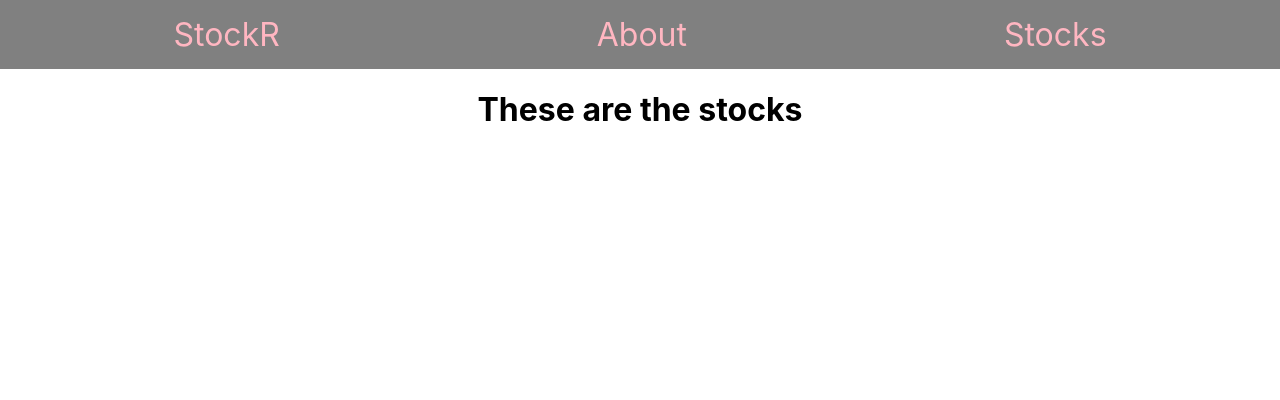
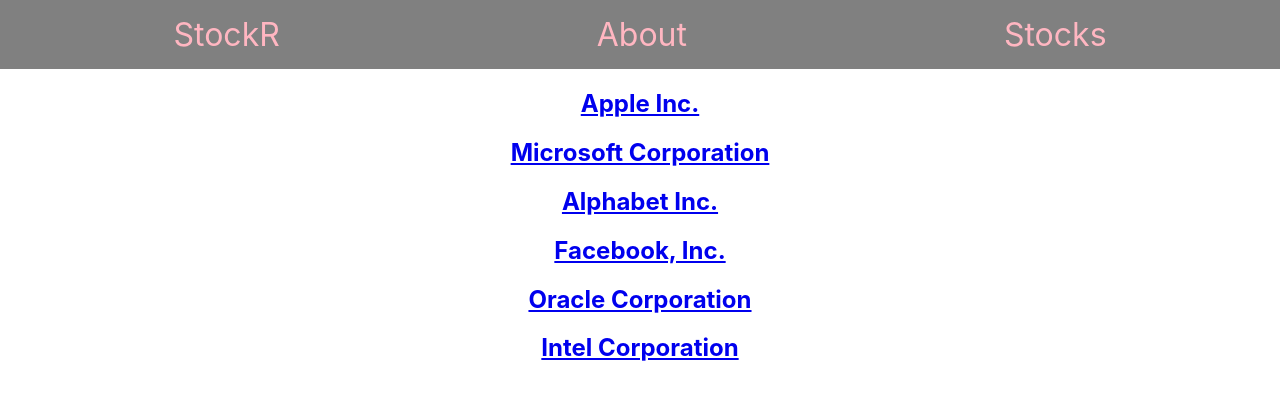
Before and after one commit to mellisporter/react-router-stocks, a React (Create React App) app: page /stocks in a window 1280 px wide. Shown: the top 400 px of the page. Built offline with nearby package versions, Linux system fonts and the light colour scheme.

Commit message:
mapped stocks array

```diff
--- a/src/pages/Stocks.js
+++ b/src/pages/Stocks.js
@@ -1,8 +1,30 @@
 import React from "react";
+import { Link } from "react-router-dom";
+
 
 const Stocks = function() {
+    const stocks = [
+        {name: "Apple Inc.", symbol: "AAPL", lastPrice: 140.64, change: -0.280000000000001, high: 141.74, low: 140.35, open: 141.5},
+        {name: "Microsoft Corporation", symbol: "MSFT", lastPrice: 64.98, change: 0.109999999999999, high: 65.45, low: 64.76, open: 65.12},
+        {name: "Alphabet Inc.", symbol: "GOOGL", lastPrice: 835.14, change: -4.50999999999999, high: 844, low: 829.1, open: 842},
+        {name: "Facebook, Inc.", symbol: "FB", lastPrice: 140.34, change: 0.810000000000002, high: 141.0244, low: 139.76, open: 140.08},
+        {name: "Oracle Corporation", symbol: "ORCL", lastPrice: 44.65, change: -0.300000000000004, high: 45.09, low: 44.575, open: 44.91},
+        {name: "Intel Corporation", symbol: "INTL", lastPrice: 36.16, change: -0.370000000000005, high: 36.78, low: 36.125, open: 36.58}
+      ];
+
     return(
-        <h1>These are the stocks</h1>
+        <div className="stocks">
+            {stocks.map((stock)=> {
+                const {name, value} = stock;
+
+            return(
+                <Link to={`/stocks/${value}`}>
+                    <h2>{name}</h2>
+                </Link>
+            );
+        })}
+        </div>
+
     )
 }
 
```
Also changed, not shown: src/pages/StockValue.js (added).
